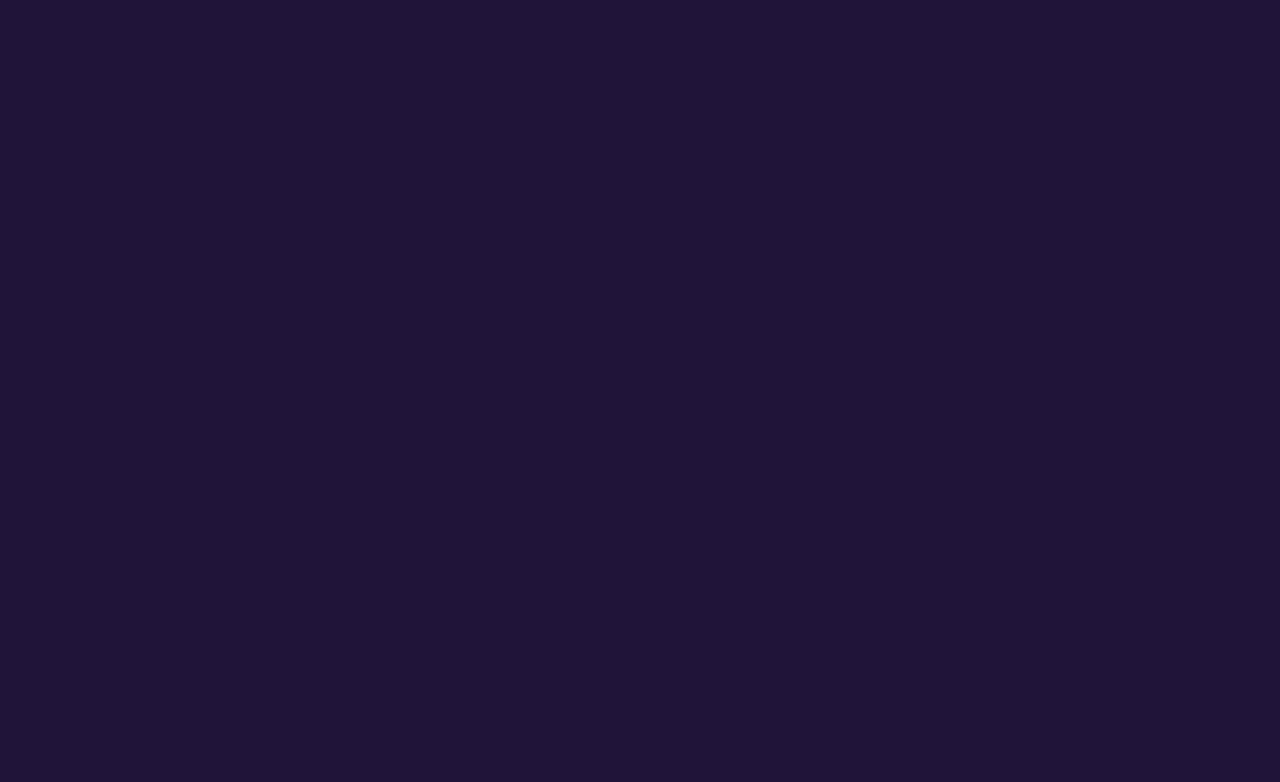
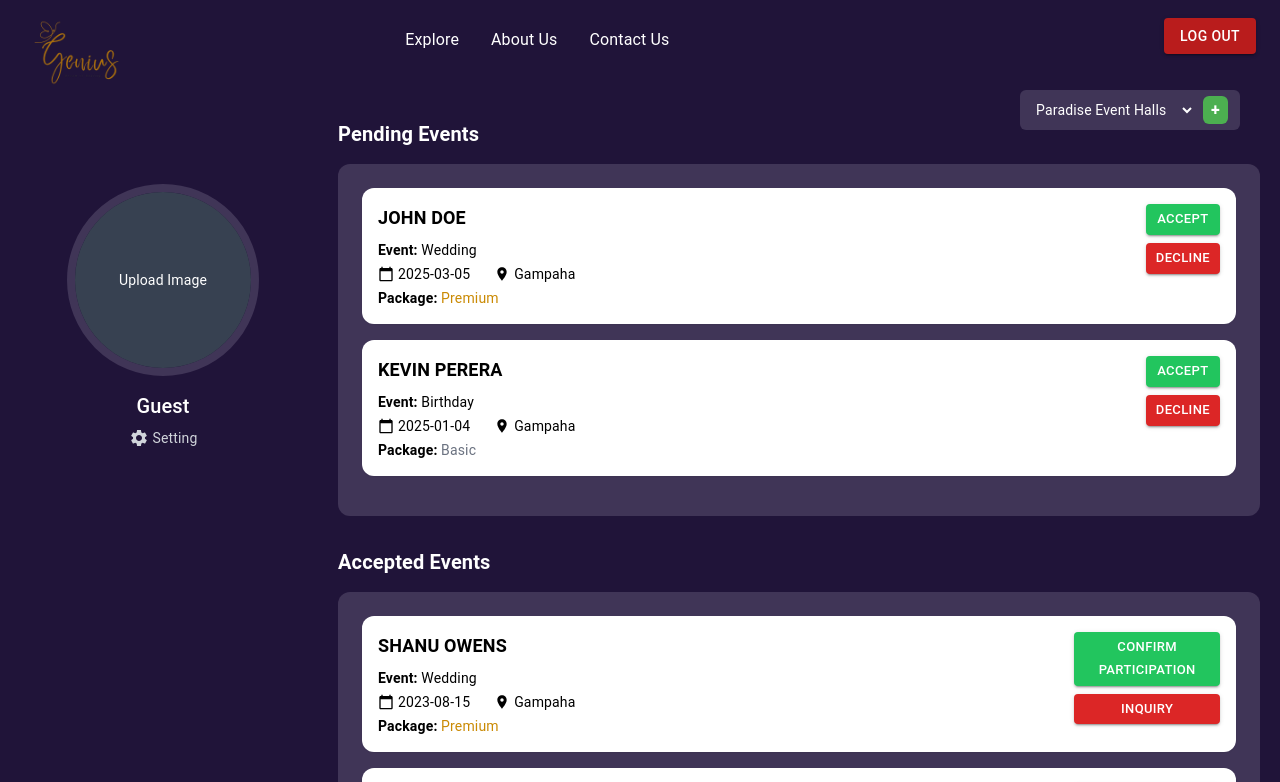
Before and after one commit to Genius-Dream-to-Reality/genius-frontend, a React (Create React App) app: page /vendor-dashboard in a window 1280 px wide. Before the commit this address had no page. Shown: the top 782 px of the page. Built offline with nearby package versions, Linux system fonts and the light colour scheme.

Commit message:
GN-55 - Vendor dashboard UI

```diff
--- a/src/App.js
+++ b/src/App.js
@@ -16,6 +16,7 @@ import LoginForm from "./components/auth/LoginForm";
 import Callback from "./components/auth/Callback";
 import CustomerDashboard from "./components/customer-dashboard/CustomerDashboard";
 import VendorDashboardIncompleted from "./components/vendor-dashboard/VendorDashboardIncompleted";
+import VendorDashboard from "./components/vendor-dashboard/VendorDashboard";
 
 function App() {
   return (
@@ -37,6 +38,7 @@ function App() {
             <Route path="view-plan" element={<ViewPlan />} />
             <Route path="customer-dashboard" element={<CustomerDashboard/>} />
             <Route path="vendor-dashboard-incompleted" element={<VendorDashboardIncompleted/>} />
+            <Route path="vendor-dashboard" element={<VendorDashboard/>} />
         </Routes>
       </Router>
     </ThemeProvider>
--- a/src/components/customer-dashboard/CustomerDashboard.jsx
+++ b/src/components/customer-dashboard/CustomerDashboard.jsx
@@ -9,11 +9,11 @@ import {
   DialogContent,
   Typography,
 } from "@mui/material";
-import { CalendarToday, LocationOn, Settings } from "@mui/icons-material";
+import { CalendarToday, LocationOn } from "@mui/icons-material";
 import { useNavigate } from "react-router-dom";
 import DashboardHeader from "../../layout/DashboardHeader";
-import ProfileImageUploader from "../shared/ProfileImageUploader";
 import { deleteEventById, getEventDataForCustomer } from "../../utils/customer-account";
+import Sidebar from "../../layout/DashboardSideBar";
 
 // --- Utility Functions ---
 const mapEventStatus = (status, services) => {
@@ -255,17 +255,11 @@ const CustomerDashboard = () => {
 
       <Grid container spacing={4} style={{ padding: "40px 20px 0" }}>
         {/* Sidebar */}
-        <Grid item xs={12} md={3}>
-          <div className="flex flex-col items-center pt-16">
-            <ProfileImageUploader onImageChange={handleImageChange} />
-            <h2 className="text-xl mt-4 font-medium text-white">
-              {isAuthenticated ? userInfo?.username : "Guest"}
-            </h2>
-            <div className="flex items-center mt-2 text-sm gap-1 text-gray-300 cursor-pointer hover:text-white">
-              <Settings fontSize="small" /> Setting
-            </div>
-          </div>
-        </Grid>
+        <Sidebar
+          isAuthenticated={isAuthenticated}
+          userInfo={userInfo}
+          onImageChange={handleImageChange}
+        />
 
         {/* Main Content */}
         <Grid item xs={12} md={9}>
--- /dev/null
+++ b/src/components/vendor-dashboard/VendorDashboard.jsx
@@ -0,0 +1,229 @@
+import React, { useEffect, useState } from "react";
+import {
+  ThemeProvider,
+  Grid,
+  Button,
+  useTheme,
+} from "@mui/material";
+import { CalendarToday, LocationOn } from "@mui/icons-material";
+import DashboardHeader from "../../layout/DashboardHeader";
+import Sidebar from "../../layout/DashboardSideBar";
+
+const VendorDashboard = () => {
+  const theme = useTheme();
+
+  const [isAuthenticated, setIsAuthenticated] = useState(false);
+  const [userInfo, setUserInfo] = useState("");
+  const [selectedHall, setSelectedHall] = useState("Paradise Event Halls");
+  const hallList = ["Paradise Event Halls", "Sunset Banquet", "Royal Garden"];
+
+  const pendingEvents = [
+    {
+      title: "John Doe",
+      type: "Wedding",
+      date: "2025-03-05",
+      location: "Gampaha",
+      package: "Premium",
+      status: "Pending",
+    },
+    {
+      title: "Kevin Perera",
+      type: "Birthday",
+      date: "2025-01-04",
+      location: "Gampaha",
+      package: "Basic",
+      status: "Pending",
+    },
+  ];
+
+  const acceptedEvents = [
+    {
+      title: "Shanu Owens",
+      type: "Wedding",
+      date: "2023-08-15",
+      location: "Gampaha",
+      package: "Premium",
+      status: "Accepted",
+    },
+    {
+      title: "Raj’s Birthday",
+      type: "Birthday",
+      date: "2024-06-04",
+      location: "Colombo",
+      package: "Basic",
+      status: "Accepted",
+    },
+  ];
+
+  useEffect(() => {
+    const savedAuth = localStorage.getItem("isAuthenticated");
+    const savedUser = localStorage.getItem("userInfo");
+    if (savedAuth === "true" && savedUser) {
+      const parsedUser = JSON.parse(savedUser);
+      setIsAuthenticated(true);
+      setUserInfo(parsedUser);
+    }
+  }, []);
+
+  const renderEventCard = (event, index, isPending = false) => (
+    <div
+      key={index}
+      className="bg-white rounded-xl p-4 shadow-sm flex justify-between items-start mb-4"
+    >
+      <div className="w-full">
+        <h3 className="text-lg font-bold uppercase text-black mb-2">{event.title}</h3>
+        <p className="text-black text-sm mb-1">
+          <strong>Event:</strong> {event.type}
+        </p>
+        <div className="flex text-sm text-black items-center gap-6 mb-1">
+          <span className="flex items-center">
+            <CalendarToday style={{ fontSize: 16, marginRight: 4 }} />
+            {event.date}
+          </span>
+          <span className="flex items-center">
+            <LocationOn style={{ fontSize: 16, marginRight: 4 }} />
+            {event.location}
+          </span>
+        </div>
+        <p className="text-black text-sm">
+          <strong>Package:</strong>{" "}
+          <span className={event.package === "Premium" ? "text-yellow-600" : "text-gray-500"}>
+            {event.package}
+          </span>
+        </p>
+      </div>
+
+      <div className="flex flex-col gap-2 ml-4">
+        {isPending ? (
+          <>
+            <Button
+              variant="contained"
+              size="small"
+              style={{ backgroundColor: "#22c55e", color: "#fff" }}
+            >
+              Accept
+            </Button>
+            <Button
+              variant="contained"
+              size="small"
+              style={{ backgroundColor: "#dc2626", color: "#fff" }}
+            >
+              Decline
+            </Button>
+          </>
+        ) : (
+          <>
+            <Button
+              variant="contained"
+              size="small"
+              style={{ backgroundColor: "#22c55e", color: "#fff" }}
+            >
+              Confirm Participation
+            </Button>
+            <Button
+              variant="contained"
+              size="small"
+              style={{ backgroundColor: "#dc2626", color: "#fff" }}
+            >
+              Inquiry
+            </Button>
+          </>
+        )}
+      </div>
+    </div>
+  );
+
+  const handleImageChange = (file) => {
+    console.log("New image selected:", file.name);
+  };
+
+  const handleHallChange = (event) => {
+    setSelectedHall(event.target.value);
+  };
+
+  const handleAddHall = () => {
+    // You can replace this with a modal or navigation
+    alert("Add Hall functionality triggered.");
+  };
+
+  return (
+    <ThemeProvider theme={theme}>
+      <DashboardHeader />
+
+      {/* Selector under*/}
+      {/* Floating Hall Selector under Logout */}
+      <div style={{ position: "absolute", top: 90, right: 40, zIndex: 10 }}>
+        <div className="flex items-center gap-2 bg-[#403557] px-3 py-1.5 rounded-md">
+          <select
+            value={selectedHall}
+            onChange={handleHallChange}
+            className="bg-[#403557] text-white text-sm outline-none border-none"
+            style={{ paddingRight: 12 }}
+          >
+            {hallList.map((hall) => (
+              <option key={hall} value={hall} className="text-black">
+                {hall}
+              </option>
+            ))}
+          </select>
+
+          <button
+            onClick={handleAddHall}
+            style={{
+              backgroundColor: "#4CAF50",
+              borderRadius: "6px",
+              padding: "2px 8px",
+              color: "white",
+              fontWeight: "bold",
+              fontSize: "16px",
+            }}
+          >
+            +
+          </button>
+        </div>
+      </div>
+
+      <Grid container spacing={4} style={{ padding: "40px 20px 0" }}>
+        {/* Sidebar */}
+        <Sidebar
+          isAuthenticated={isAuthenticated}
+          userInfo={userInfo}
+          onImageChange={handleImageChange}
+        />
+
+        {/* Main Content */}
+        <Grid item xs={12} md={9}>
+          {/* Pending Events */}
+          <section className="mb-8">
+            <h3 className="text-xl font-semibold mb-4 text-white">Pending Events</h3>
+            <div className="bg-[#403557] rounded-xl p-6">
+              {pendingEvents.length > 0 ? (
+                pendingEvents.map((event, index) =>
+                  renderEventCard(event, index, true)
+                )
+              ) : (
+                <p className="text-white">No pending events found.</p>
+              )}
+            </div>
+          </section>
+
+          {/* Accepted Events */}
+          <section className="mb-8">
+            <h3 className="text-xl font-semibold mb-4 text-white">Accepted Events</h3>
+            <div className="bg-[#403557] rounded-xl p-6">
+              {acceptedEvents.length > 0 ? (
+                acceptedEvents.map((event, index) =>
+                  renderEventCard(event, index, false)
+                )
+              ) : (
+                <p className="text-white">No accepted events found.</p>
+              )}
+            </div>
+          </section>
+        </Grid>
+      </Grid>
+    </ThemeProvider>
+  );
+};
+
+export default VendorDashboard;
--- /dev/null
+++ b/src/layout/DashboardSideBar.jsx
@@ -0,0 +1,23 @@
+import React from "react";
+import { Grid } from "@mui/material";
+import { Settings } from "@mui/icons-material";
+import ProfileImageUploader from "../components/shared/ProfileImageUploader";
+
+
+const Sidebar = ({ isAuthenticated, userInfo, onImageChange }) => {
+    return (
+        <Grid item xs={12} md={3}>
+            <div className="flex flex-col items-center pt-16">
+                <ProfileImageUploader onImageChange={onImageChange} />
+                <h2 className="text-xl mt-4 font-medium text-white">
+                    {isAuthenticated ? userInfo?.username : "Guest"}
+                </h2>
+                <div className="flex items-center mt-2 text-sm gap-1 text-gray-300 cursor-pointer hover:text-white">
+                    <Settings fontSize="small" /> Setting
+                </div>
+            </div>
+        </Grid>
+    );
+};
+
+export default Sidebar;
--- a/src/layout/Header.jsx
+++ b/src/layout/Header.jsx
@@ -289,7 +289,7 @@ const Header = () => {
                           onClick={() =>
                             userInfo?.userType === "CUSTOMER"
                               ? navigate("/customer-dashboard")
-                              : navigate("/customer-dashboard2") //To do
+                              : navigate("/vendor-dashboard")
                           }
                           className="flex items-center space-x-2 cursor-pointer hover:text-gray-600"
                         >
```
